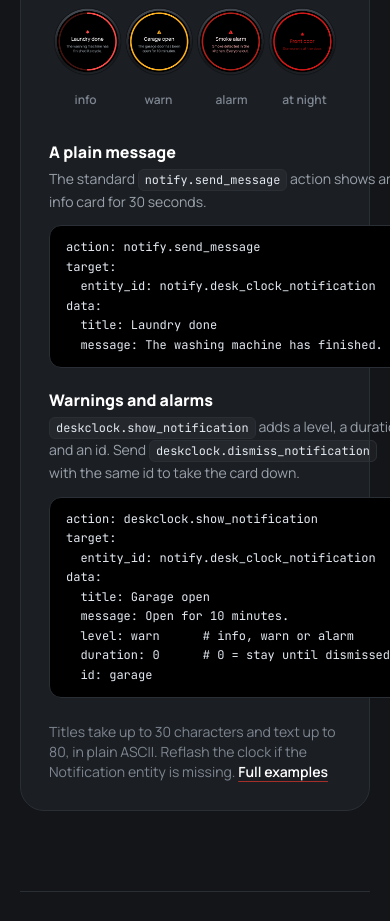
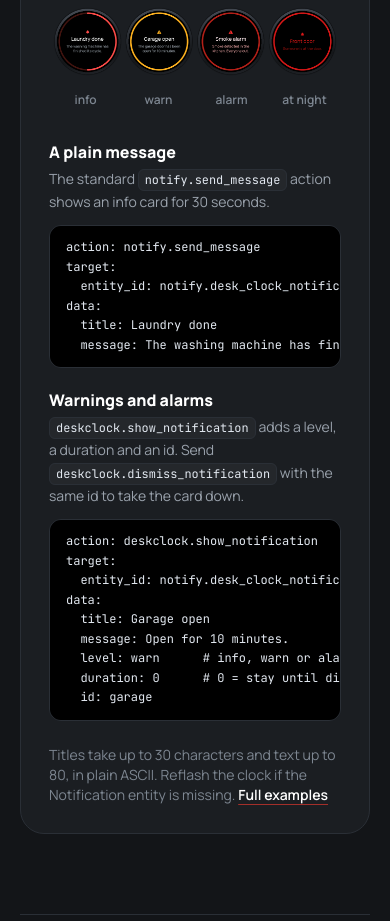
Before and after one commit to blakenoll/hackable-desktop-clock, a plain HTML site: page site/index.html in a window 390 px wide. Shown: the part 6866-7787 px from the top of the page. Drawn offline with nearby package versions, Linux system fonts and the light colour scheme; files whose address does not match are found by name.

Commit message:
Flasher site: keep notification code blocks inside the card on mobile
Co-Authored-By: Claude Sonnet 5.5 <noreply@anthropic.com>

```diff
--- a/site/index.html
+++ b/site/index.html
@@ -471,17 +471,17 @@
       <img src="faces/notify.png" width="1142" height="302" loading="lazy" class="mt-8 w-full max-w-3xl" alt="Four notification cards on the round display: an info card reading Laundry done, an amber warning reading Garage open, a red alarm reading Smoke alarm, and the info card in night colours">
       <ul class="mt-3 grid max-w-3xl grid-cols-4 text-center text-xs font-semibold text-dim"><li>info</li><li>warn</li><li>alarm</li><li>at night</li></ul>
       <div class="mt-8 grid gap-5 md:grid-cols-2">
-        <div><p class="font-extrabold text-white">A plain message</p>
+        <div class="min-w-0"><p class="font-extrabold text-white">A plain message</p>
           <p class="mt-1 text-sm leading-relaxed text-ink">The standard <span class="kbd">notify.send_message</span> action shows an info card for 30 seconds.</p>
-          <pre class="mt-3 overflow-x-auto rounded-xl border border-line bg-black px-4 py-3 font-mono text-xs leading-relaxed text-slate-200"><code>action: notify.send_message
+          <pre class="mt-3 max-w-full overflow-x-auto rounded-xl border border-line bg-black px-4 py-3 font-mono text-xs leading-relaxed text-slate-200"><code>action: notify.send_message
 target:
   entity_id: notify.desk_clock_notification
 data:
   title: Laundry done
   message: The washing machine has finished.</code></pre></div>
-        <div><p class="font-extrabold text-white">Warnings and alarms</p>
+        <div class="min-w-0"><p class="font-extrabold text-white">Warnings and alarms</p>
           <p class="mt-1 text-sm leading-relaxed text-ink"><span class="kbd">deskclock.show_notification</span> adds a level, a duration and an id. Send <span class="kbd">deskclock.dismiss_notification</span> with the same id to take the card down.</p>
-          <pre class="mt-3 overflow-x-auto rounded-xl border border-line bg-black px-4 py-3 font-mono text-xs leading-relaxed text-slate-200"><code>action: deskclock.show_notification
+          <pre class="mt-3 max-w-full overflow-x-auto rounded-xl border border-line bg-black px-4 py-3 font-mono text-xs leading-relaxed text-slate-200"><code>action: deskclock.show_notification
 target:
   entity_id: notify.desk_clock_notification
 data:
```
